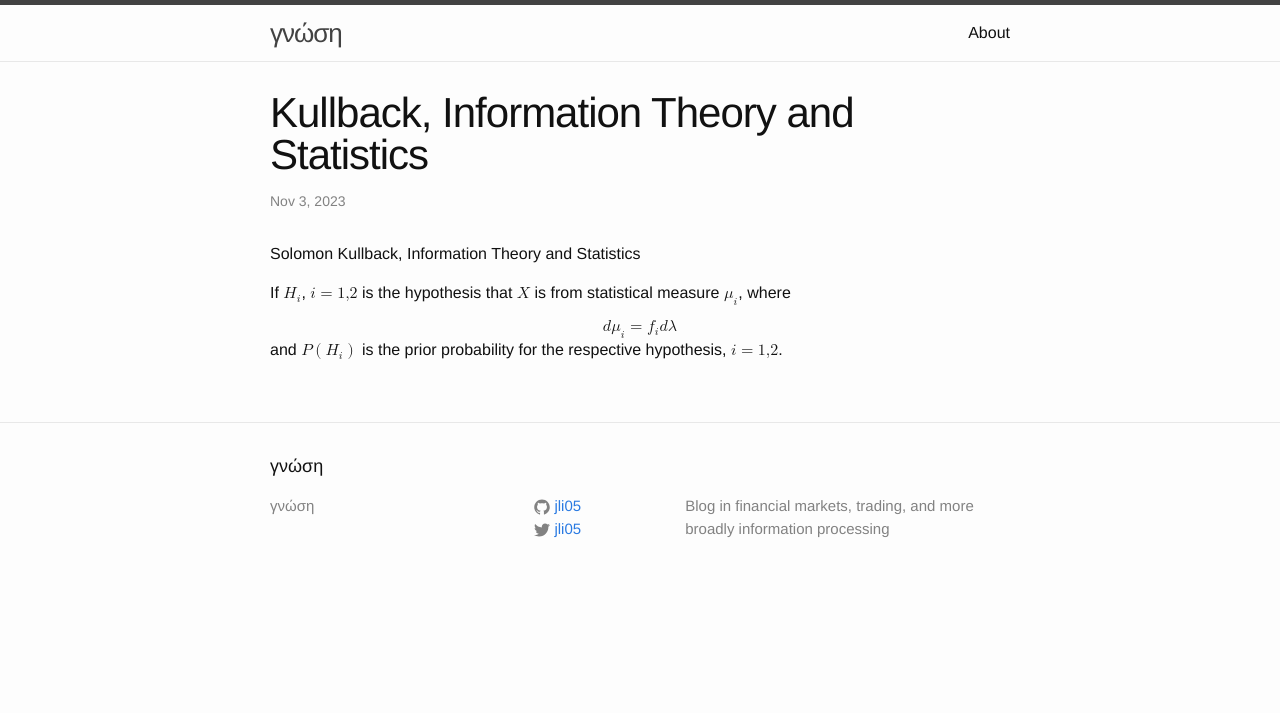
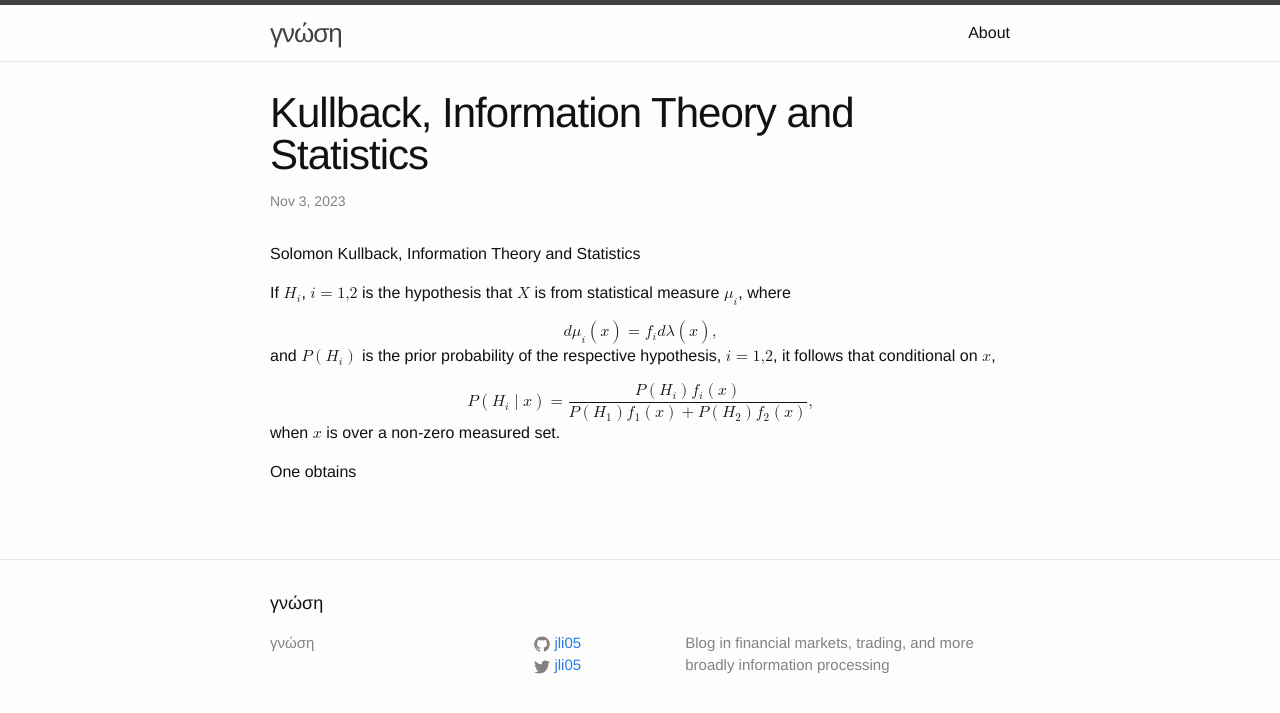
Before and after one commit to jli05/jli05.github.io, a Jekyll site: the page built from _posts/2023-11-03-Kullback-Book.md, in a window 1280 px wide. Shown: the top 713 px of the page. Built offline with Jekyll 4.4.1, drawn with Linux system fonts in a browser that asks for light colours.

Commit message:
add conditional probability of hypothesis

```diff
--- a/_posts/2023-11-03-Kullback-Book.md
+++ b/_posts/2023-11-03-Kullback-Book.md
@@ -8,9 +8,28 @@ Solomon Kullback, Information Theory and Statistics
 If <math><msub><mi>H</mi><mi>i</mi></msub></math>, <math><mi>i</mi><mo>=</mo><mn>1,2</mn></math> is the hypothesis that <math><mi>X</mi></math> is from statistical measure <math><msub><mi>μ</mi><mi>i</mi></msub></math>, where
 
 <math display="block">
-<mi>d</mi><msub><mi>μ</mi><mi>i</mi></msub>
+<mi>d</mi><msub><mi>μ</mi><mi>i</mi></msub><mo>(</mo><mi>x</mi><mo>)</mo>
 <mo>=</mo>
-<msub><mi>f</mi><mi>i</mi></msub><mi>d</mi><mi>λ</mi>
+<msub><mi>f</mi><mi>i</mi></msub><mi>d</mi><mi>λ</mi><mo>(</mo><mi>x</mi><mo>)</mo>
+<mtext>,</mtext>
 </math>
 
-and <math><mi>P</mi><mo>(</mo><msub><mi>H</mi><mi>i</mi></msub><mo>)</mo></math> is the prior probability for the respective hypothesis, <math><mi>i</mi><mo>=</mo><mn>1,2</mn></math>.
+and <math><mi>P</mi><mo>(</mo><msub><mi>H</mi><mi>i</mi></msub><mo>)</mo></math> is the prior probability of the respective hypothesis, <math><mi>i</mi><mo>=</mo><mn>1,2</mn></math>, it follows that conditional on <math><mi>x</mi></math>,
+
+<math display="block">
+<mrow><mi>P</mi><mo>(</mo><msub><mi>H</mi><mi>i</mi></msub><mo>|</mo><mi>x</mi><mo>)</mo></mrow>
+<mo>=</mo>
+<mfrac>
+<mrow><mi>P</mi><mo>(</mo><msub><mi>H</mi><mi>i</mi></msub><mo>)</mo><msub><mi>f</mi><mi>i</mi></msub><mo>(</mo><mi>x</mi><mo>)</mo></mrow>
+<mrow><mi>P</mi><mo>(</mo><msub><mi>H</mi><mi>1</mi></msub><mo>)</mo><msub><mi>f</mi><mi>1</mi></msub><mo>(</mo><mi>x</mi><mo>)</mo><mo>+</mo><mi>P</mi><mo>(</mo><msub><mi>H</mi><mi>2</mi></msub><mo>)</mo><msub><mi>f</mi><mi>2</mi></msub><mo>(</mo><mi>x</mi><mo>)</mo></mrow>
+</mfrac>
+<mtext>,</mtext>
+</math>
+
+when <math><mi>x</mi></math> is over a non-zero measured set.
+
+One obtains
+
+<math display="block">
+
+</math>
```
